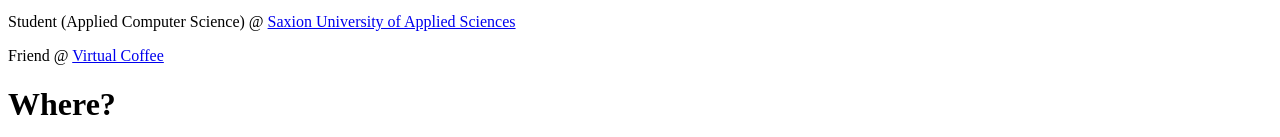
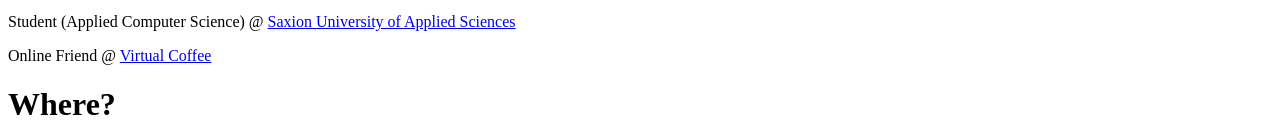
Before and after one commit to BogDAAAMN/bogdan-covrig-dev-html, a plain HTML site: page index.html in a window 1280 px wide. Shown: the part 217-354 px from the top of the page. Drawn offline with Linux system fonts and the light colour scheme.

Commit message:
Update VC tagline

```diff
--- a/index.html
+++ b/index.html
@@ -36,7 +36,7 @@
     <h1>What?</h1>
     <p>Research Assistant @ <a href="https://twitter.com/maaslawtech" title="Maastricht Law&Tech Lab on Twitter" alt="Maastricht Law&Tech Lab Twitter Page" rel="noopener" rel="nofollow" target="_blank">Maastricht Law&Tech Lab</a></p>
     <p>Student (Applied Computer Science) @ <a href="https://twitter.com/SaxionUAS" title="Saxion University of Applied Sciences on Twitter" alt="Saxion University of Applied Sciences Twitter Page"  rel="noopener" rel="nofollow" target="_blank">Saxion University of Applied Sciences</a></p>
-    <p>Friend @ <a href="https://twitter.com/VirtualCoffeeIO" title="Virtual Coffee on Twitter" alt="Virtual Coffee Twitter Page"  rel="noopener" rel="nofollow" target="_blank">Virtual Coffee</a></p>
+    <p>Online Friend @ <a href="https://twitter.com/VirtualCoffeeIO" title="Virtual Coffee on Twitter" alt="Virtual Coffee Twitter Page"  rel="noopener" rel="nofollow" target="_blank">Virtual Coffee</a></p>
 
     <h1>Where?</h1>
     <p>
```
